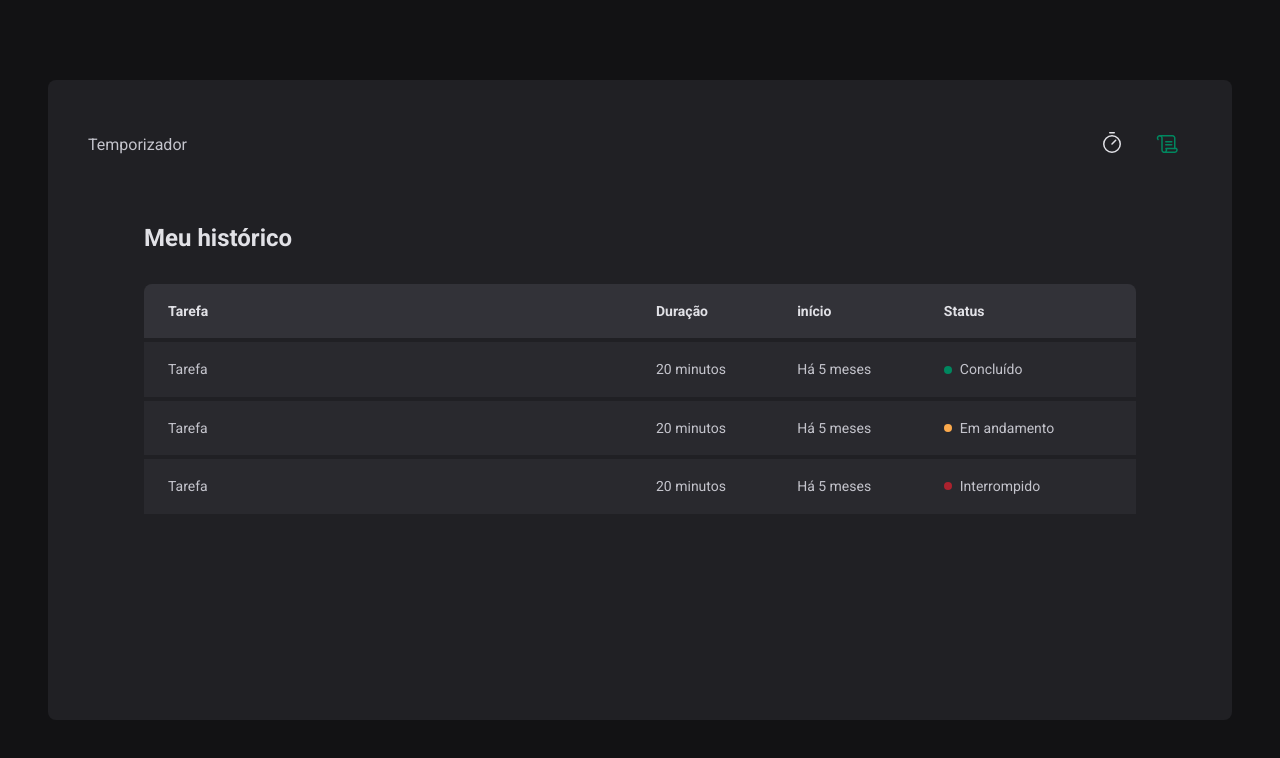
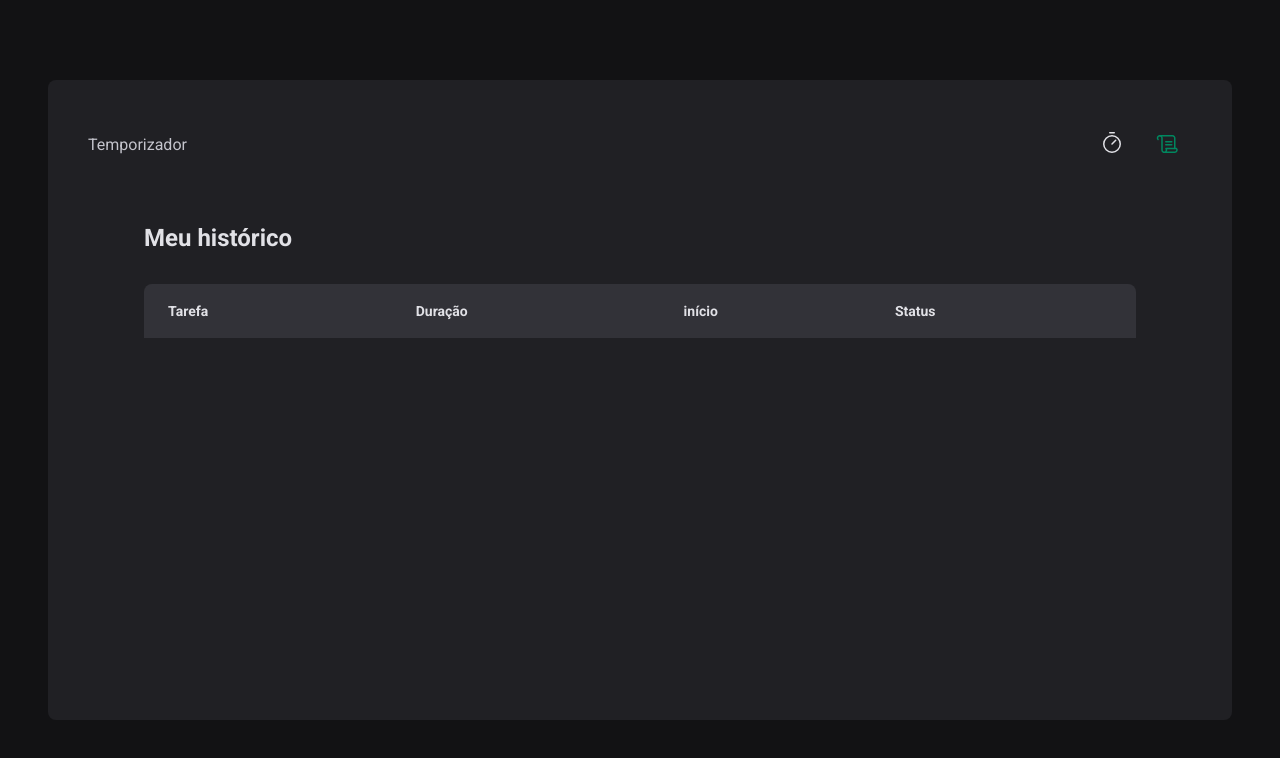
Before and after one commit to samuelfsd/timer, a React (Vite) app: page /historico in a window 1280 px wide. Shown: the top 758 px of the page. Built offline with nearby package versions, Linux system fonts and the light colour scheme.

Commit message:
feat: add list in History

```diff
--- a/src/pages/History/index.tsx
+++ b/src/pages/History/index.tsx
@@ -1,6 +1,13 @@
+import { useContext } from 'react'
+import { CyclesContext } from '../../contexts/CyclesContexts'
+import { formatDistanceToNow } from 'date-fns'
+import { ptBR } from 'date-fns/locale/pt-BR'
+
 import { HistoryContainer, HistoryList, Status } from './styles'
 
 export function History() {
+  const { cycles } = useContext(CyclesContext)
+
   return (
     <HistoryContainer>
       <h1>Meu histórico</h1>
@@ -17,30 +24,33 @@
           </thead>
 
           <tbody>
-            <tr>
-              <td>Tarefa</td>
-              <td>20 minutos</td>
-              <td>Há 5 meses</td>
-              <td>
-                <Status statusColor="green">Concluído</Status>
-              </td>
-            </tr>
-            <tr>
-              <td>Tarefa</td>
-              <td>20 minutos</td>
-              <td>Há 5 meses</td>
-              <td>
-                <Status statusColor="yellow">Em andamento</Status>
-              </td>
-            </tr>
-            <tr>
-              <td>Tarefa</td>
-              <td>20 minutos</td>
-              <td>Há 5 meses</td>
-              <td>
-                <Status statusColor="red">Interrompido</Status>
-              </td>
-            </tr>
+            {cycles.map((cycle) => {
+              return (
+                <tr key={cycle.id}>
+                  <td>{cycle.task}</td>
+                  <td>{cycle.minutesAmount} minutos</td>
+                  <td>
+                    {formatDistanceToNow(cycle.startDate, {
+                      addSuffix: true,
+                      locale: ptBR,
+                    })}
+                  </td>
+                  <td>
+                    {cycle.finishedDate && (
+                      <Status statusColor="green">Concluído</Status>
+                    )}
+
+                    {cycle.interruptedDate && (
+                      <Status statusColor="red">Interrompido</Status>
+                    )}
+
+                    {!cycle.finishedDate && !cycle.interruptedDate && (
+                      <Status statusColor="yellow">Em andamento</Status>
+                    )}
+                  </td>
+                </tr>
+              )
+            })}
           </tbody>
         </table>
       </HistoryList>
```
